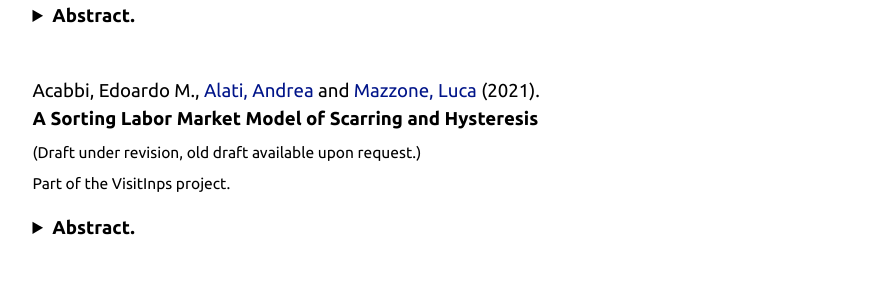
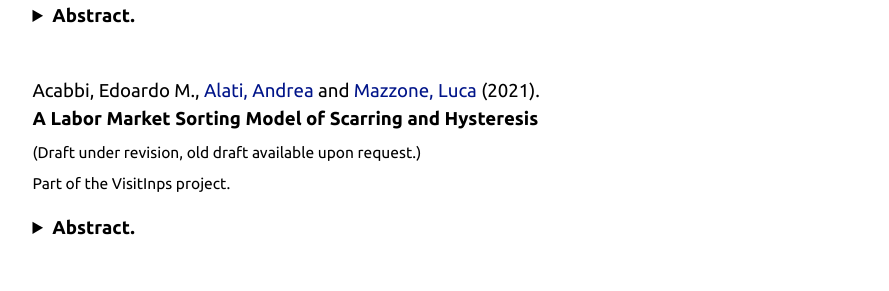
Before and after one commit to eacabbi/eacabbi.github.io, a Jekyll site: the page built from index.md, in a window 1280 px wide. Shown: the part 1045-1336 px from the top of the page, without its empty margins (195-1084 px from the left). Built offline with Jekyll 4.4.1, drawn with Linux system fonts in a browser that asks for light colours; some web fonts are replaced.

Commit message:
small typo

```diff
--- a/index.md
+++ b/index.md
@@ -29,7 +29,7 @@ How do credit shocks affect labor market reallocation and firms’ exit, and how
 </details>
 <br>
 Acabbi, Edoardo M., <a href="https://andrealati.github.io"> Alati, Andrea </a> and <a href="https://sites.google.com/view/lucamazzone/home"> Mazzone, Luca</a> (2021).
-**A Sorting Labor Market Model of Scarring and Hysteresis** <br/> <sub>(Draft under revision, old draft available upon request.)</sub> <br/> <sub> Part of the VisitInps project. </sub>
+**A Labor Market Sorting Model of Scarring and Hysteresis** <br/> <sub>(Draft under revision, old draft available upon request.)</sub> <br/> <sub> Part of the VisitInps project. </sub>
 
 <details>
 <summary><b> Abstract. </b></summary>
```
